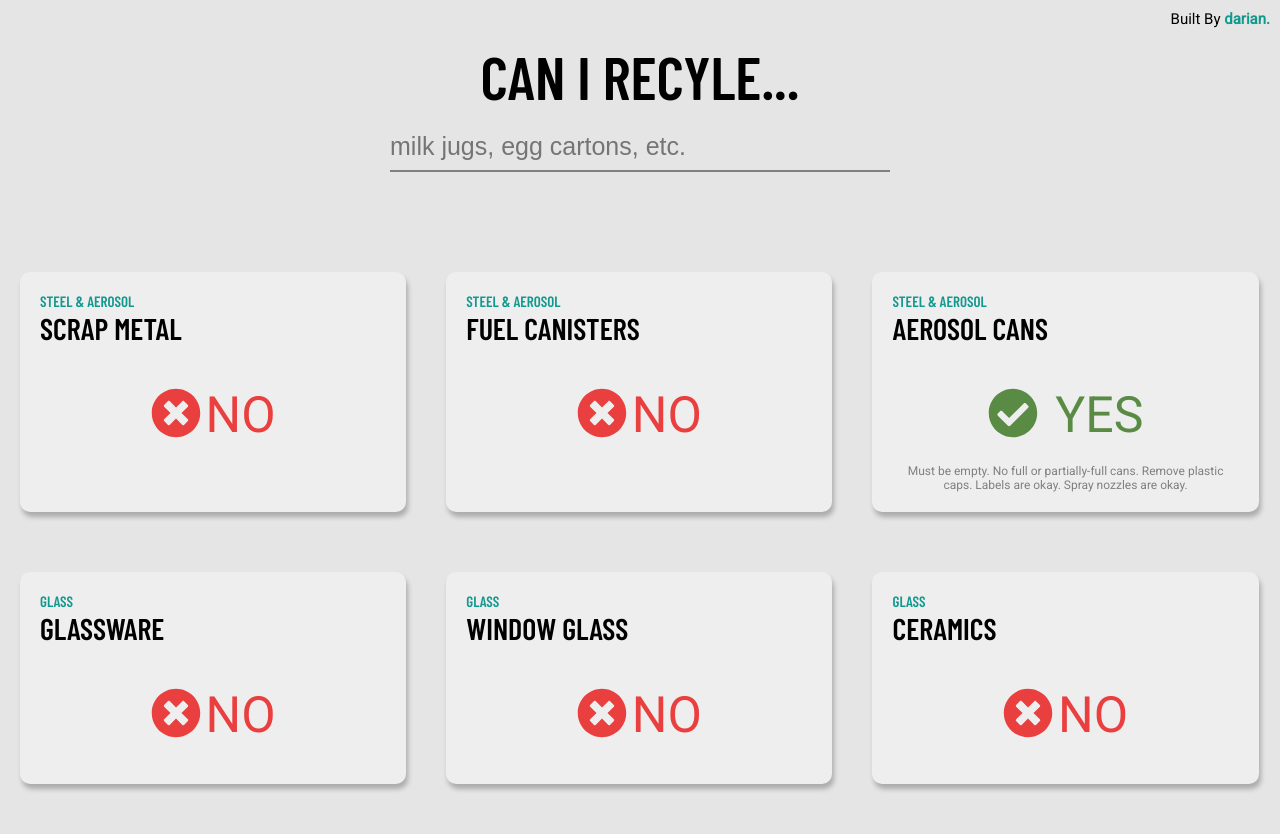
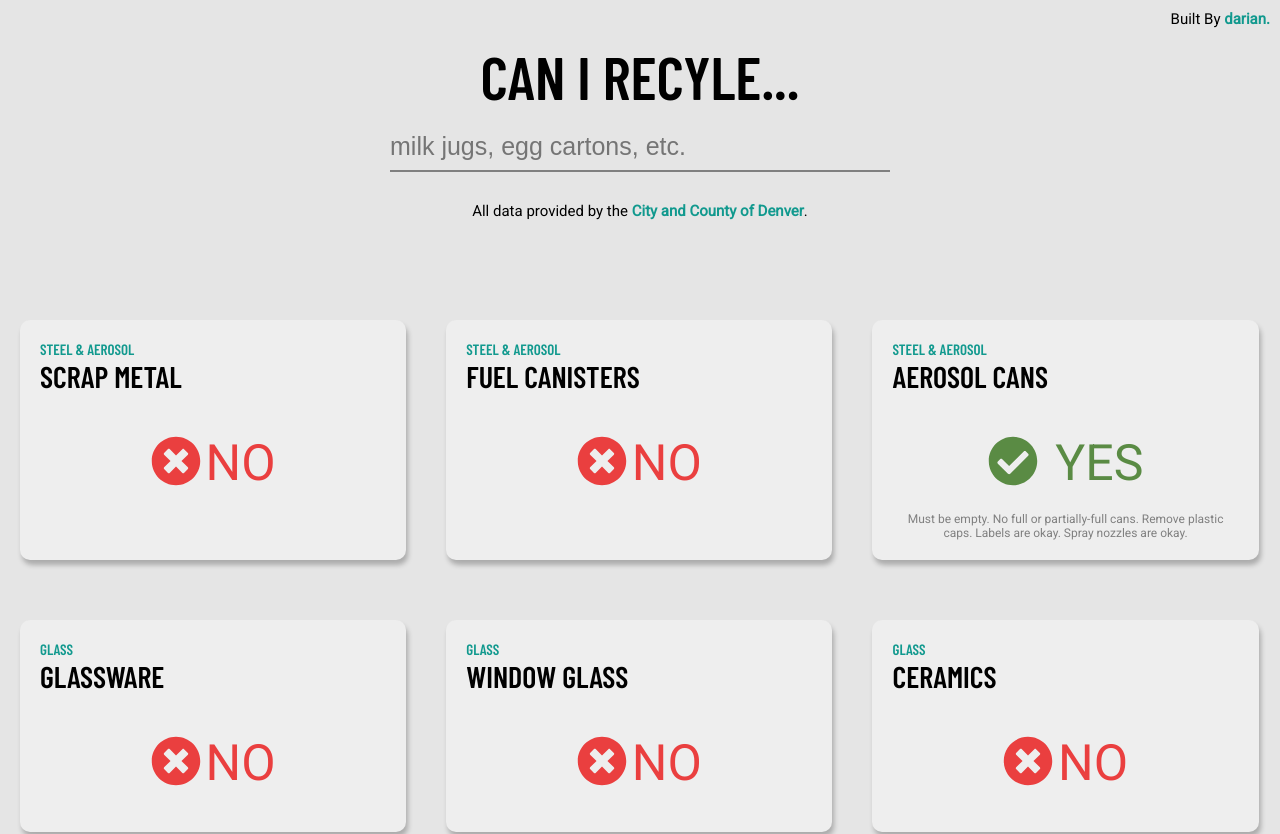
Before and after one commit to darnocer/can-i-recycle, a React (Create React App) app: page / in a window 1280 px wide. Shown: the top 834 px of the page. Built offline with nearby package versions, Linux system fonts and the light colour scheme.

Commit message:
atrribution to denver

```diff
--- a/src/App.js
+++ b/src/App.js
@@ -55,6 +55,20 @@ function App() {
           autoFocus
           onChange={(event) => handleSearch(event)}
         />
+
+        <div className="source">
+          <p>
+            All data provided by the{" "}
+            <a
+              href="https://www.denvergov.org/Government/Departments/Recycle-Compost-Trash/Recycle#section-2"
+              target="_blank"
+              rel="noreferrer"
+              alt="City and County of Denver">
+              City and County of Denver
+            </a>
+            .
+          </p>
+        </div>
       </header>
 
       <section className="container">
--- a/src/index.css
+++ b/src/index.css
@@ -41,7 +41,7 @@ a {
   font-weight: 600;
   color: #11998e; }
   a:visited {
-    color: #38ef7d; }
+    color: #11998e; }
 
 .header {
   padding: 3rem;
@@ -64,6 +64,8 @@ a {
     right: 0;
     top: 0;
     padding: 1rem; }
+  .header .source {
+    margin-top: 3rem; }
 
 .container {
   display: flex;
--- a/src/styles/sass/base/_typography.scss
+++ b/src/styles/sass/base/_typography.scss
@@ -29,6 +29,6 @@ a {
   font-weight: 600;
   color: #11998e;
   &:visited {
-    color: #38ef7d;
+    color: #11998e;
   }
 }
--- a/src/styles/sass/layout/_header.scss
+++ b/src/styles/sass/layout/_header.scss
@@ -25,4 +25,8 @@
     top: 0;
     padding: 1rem;
   }
+
+  .source {
+    margin-top: 3rem;
+  }
 }
```
